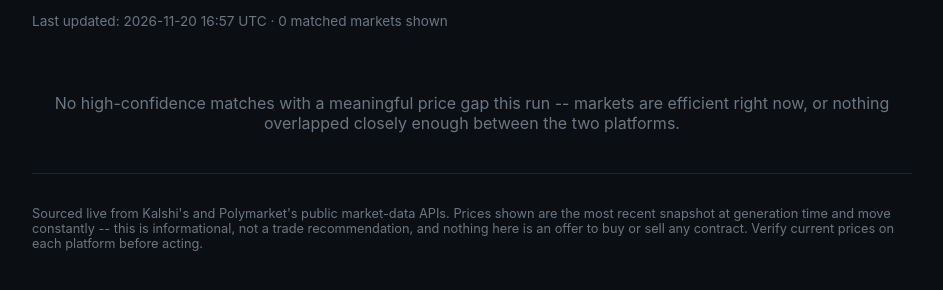
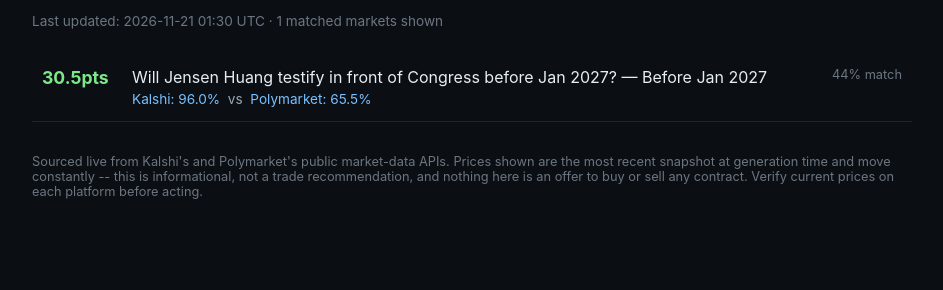
Before and after one commit to dondadahdidit/predict-gap-scanner, a plain HTML site: page docs/index.html in a window 1280 px wide. Shown: the part 110-400 px from the top of the page, without its empty margins (168-1111 px from the left). Drawn offline with Linux system fonts and the light colour scheme.

Commit message:
Update gap scan 2026-11-21T01:30Z

```diff
--- a/docs/index.html
+++ b/docs/index.html
@@ -28,10 +28,22 @@
 <div class="wrap">
   <h1>Predict Gap Scanner</h1>
   <p class="desc">Kalshi vs Polymarket -- same real-world question, different price. Refreshed automatically every few hours from each platform's public API.</p>
-  <div class="meta">Last updated: 2026-11-20 16:57 UTC &middot; 0 matched markets shown</div>
+  <div class="meta">Last updated: 2026-11-21 01:30 UTC &middot; 1 matched markets shown</div>
   <table>
     <tbody>
-      <tr><td colspan="3" class="empty">No high-confidence matches with a meaningful price gap this run -- markets are efficient right now, or nothing overlapped closely enough between the two platforms.</td></tr>
+
+    <tr>
+      <td class="gap">30.5pts</td>
+      <td>
+        <div class="q">Will Jensen Huang testify in front of Congress before Jan 2027? — Before Jan 2027</div>
+        <div class="sub">
+          <a href="https://kalshi.com/markets/kxhuangtestify" target="_blank" rel="noopener">Kalshi: 96.0%</a>
+          &nbsp;vs&nbsp;
+          <a href="https://polymarket.com/event/will-jensen-huang-publicly-testify-before-congress-by-december-31-2026" target="_blank" rel="noopener">Polymarket: 65.5%</a>
+        </div>
+      </td>
+      <td class="sim">44% match</td>
+    </tr>
     </tbody>
   </table>
   <footer>
```
Also changed, not shown: docs/matches.json (+13 -2 lines).
